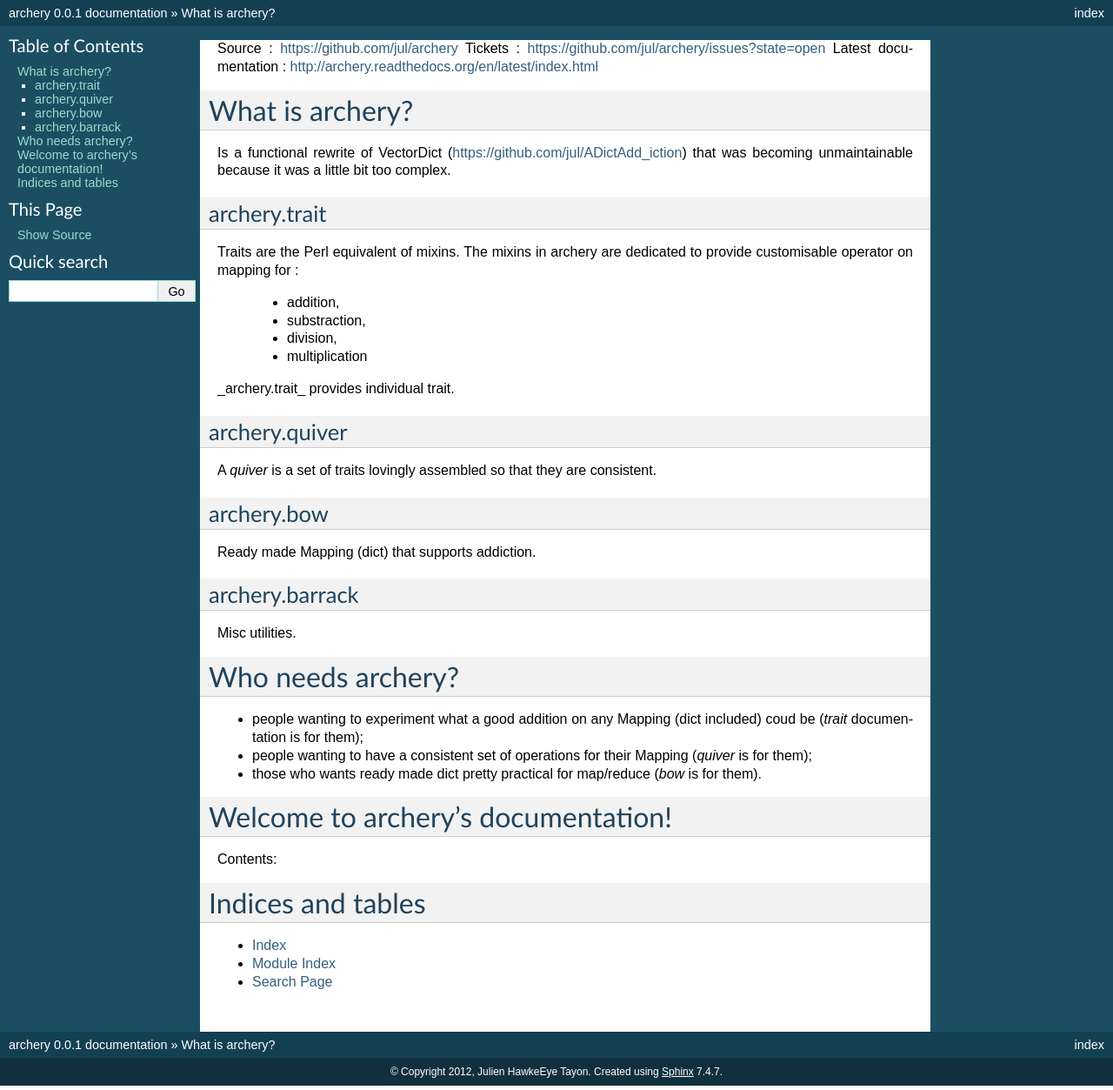
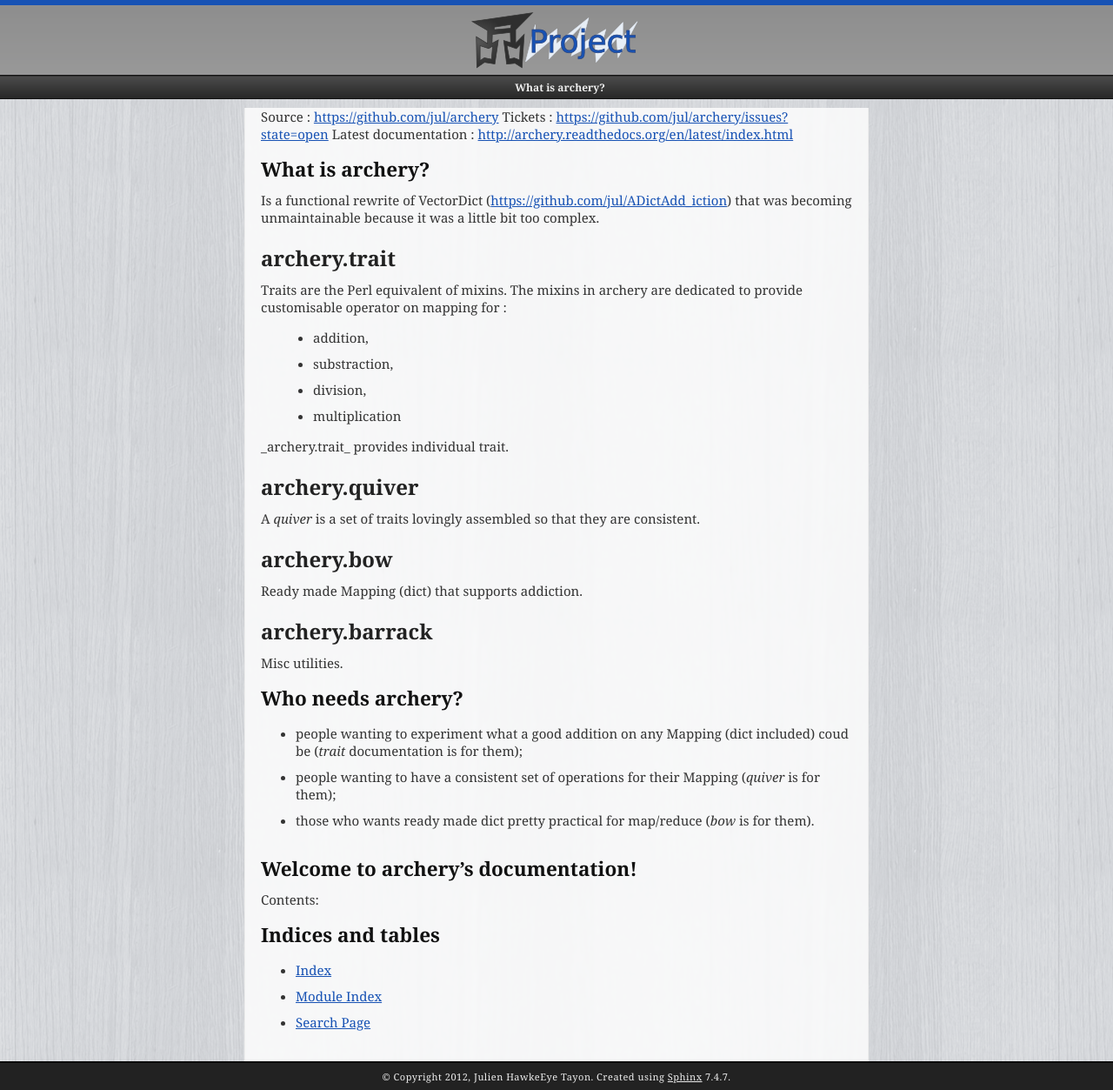
Before and after one commit to jul/archery, a Sphinx documentation site: the page built from docs/source/index.rst, in a window 1280 px wide. Shown: the whole page at 87% size. Built offline with Sphinx 7.4.7, drawn with Linux system fonts in a browser that asks for light colours; formulas are drawn with MathJax 3; pages that are not in the unit, such as notebooks, are missing from menus.

Commit message:
test hook ++

```diff
--- a/docs/source/conf.py
+++ b/docs/source/conf.py
@@ -91,7 +91,8 @@ pygments_style = 'sphinx'
 
 # The theme to use for HTML and HTML Help pages.  See the documentation for
 # a list of builtin themes.
-html_theme = 'default'
+#html_theme = 'nature'
+html_theme = 'scrolls'
 
 # Theme options are theme-specific and customize the look and feel of a theme
 # further.  For a list of options available for each theme, see the
```
